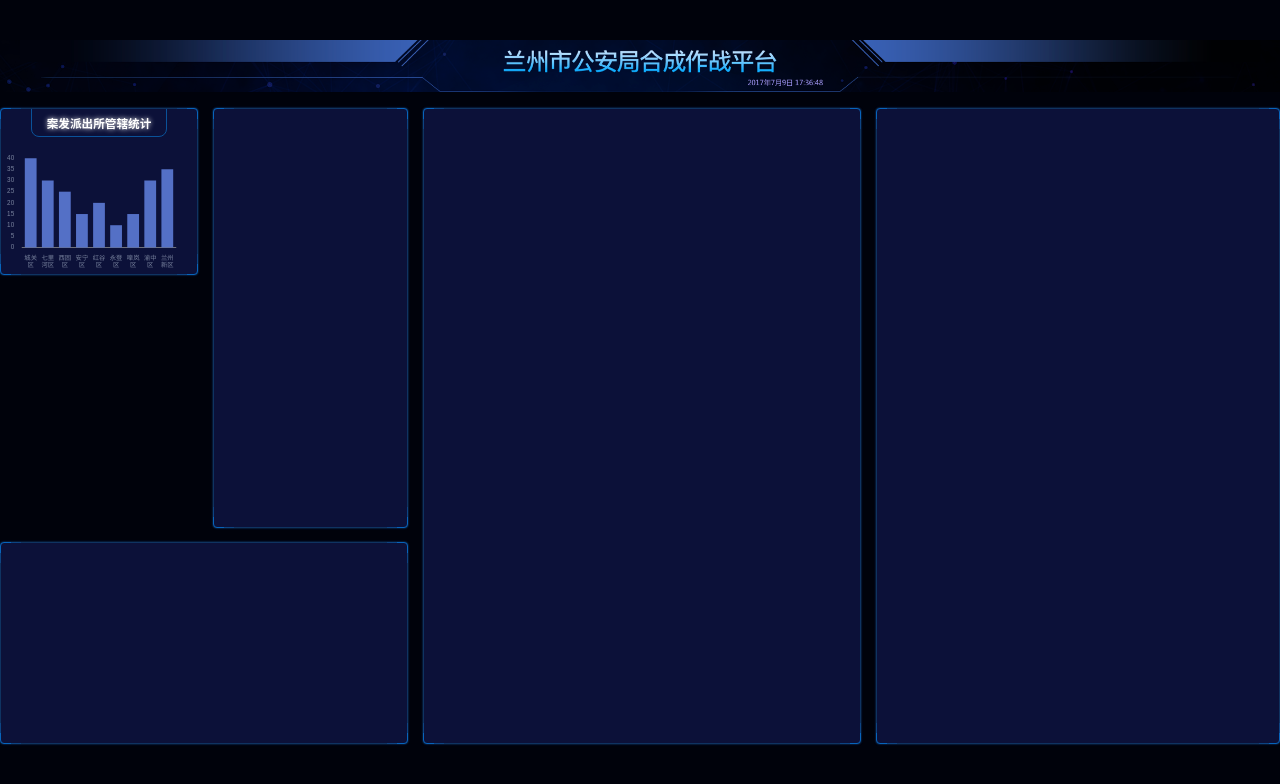
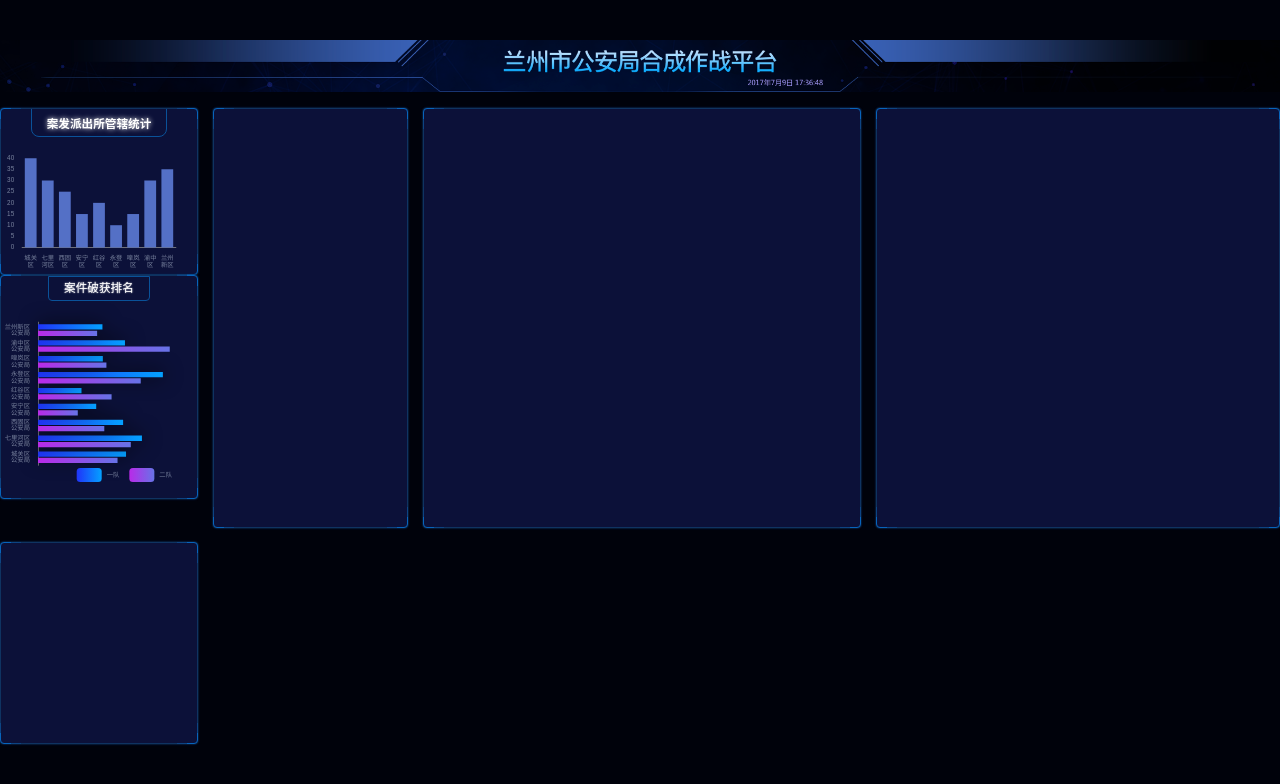
Before and after one commit to tq13111/dataVisualization, a React (Vite) app: page /#/ in a window 1280 px wide. Shown: the top 784 px of the page. Built offline with nearby package versions, Linux system fonts and the light colour scheme.

Commit message:
完成第二个 chart

```diff
--- /dev/null
+++ b/src/constant/baseChartOptions.ts
@@ -0,0 +1,16 @@
+const px = (number: number) => number / 2420 * (window as any).pageWidth;
+
+export const baseChartOptions = {
+  textStyle: {
+    fontSize: px(12),
+    color: '#79839E'
+  },
+  title: {show: false},
+  legend: {show: false},
+  grid: {
+    x: px(40),
+    y: px(40),
+    x2: px(40),
+    y2: px(50),
+  },
+};
--- a/src/constant/option.ts
+++ b/src/constant/option.ts
@@ -1,11 +1,16 @@
-const px = (number: number) => number / 2420 * (window as any).pageWidth;
+import {baseChartOptions} from './baseChartOptions';
+import {createEchartsOptions} from '../shared/create-echarts-options';
+import px from '../shared/px';
+import * as  echarts from 'echarts';
+import { EChartsOption } from 'echarts';
 
-export const option1 = {
+
+export const option1 = createEchartsOptions({
+  ...baseChartOptions,
   xAxis: {
     data: ['城关区', '七里河区', '西固区', '安宁区', '红谷区', '永登区', '嘷岚区', '渝中区', '兰州新区'],
     axisTick: {show: false},
     axisLabel: {
-      fontSize: px(12),
       formatter(value) {
         if (value.length > 2) {
           const array = value.split('');
@@ -16,21 +21,8 @@ export const option1 = {
       }
     },
   },
-  textStyle: {
-    fontSize: px(16),
-    color: '#79839E'
-  },
-  grid: {
-    x: px(40),
-    y: px(40),
-    x2: px(40),
-    y2: px(50),
-  },
   yAxis: {
     splitLine: {show: false},
-    axisLabel: {
-      fontSize: px(12),
-    },
     splitNumber: 10
   },
   series: [{
@@ -38,4 +30,72 @@ export const option1 = {
     type: 'bar',
     data: [40, 30, 25, 15, 20, 10, 15, 30, 35]
   }]
-};
+});
+export const option2: EChartsOption = createEchartsOptions({
+  ...baseChartOptions,
+  grid: {
+    x: px(70),
+    y: px(40),
+    x2: px(50),
+    y2: px(60),
+  },
+  legend: {
+    data: ['一队', '二队'],
+    right: 20,
+    bottom: 10,
+    textStyle: {
+      color: '#79839E'
+    }
+  },
+  xAxis: {
+    show: false
+  },
+  yAxis: {
+    type: 'category',
+    axisTick: {show: false},
+    data: ['城关区公安局', '七里河区公安局', '西固区公安局', '安宁区公安局', '红谷区公安局', '永登区公安局', '嘷岚区公安局', '渝中区公安局', '兰州新区公安局'],
+    axisLabel: {
+      formatter(val) {
+        return val.replace('公安局', '\n公安局');
+      }
+    },
+  },
+  series: [
+    {
+      name: '一队',
+      type: 'bar',
+      itemStyle:{
+        normal:{
+          color:new echarts.graphic.LinearGradient(0,0,1,0,[{
+            offset:0,
+            color:'#2034f9'
+          },{
+            offset:1,
+            color:'#04a1ff'
+          }
+          ]),
+          showColor:'rgba(0,0,0,0.4)',
+          shadowBlur:20
+        }
+      },
+      data: [664, 784, 642, 439, 328, 942, 489, 656, 486]
+    },
+    {
+      name: '二队',
+      type: 'bar',
+      itemStyle:{
+        normal:{
+          color:new echarts.graphic.LinearGradient(0,0,1,0,[{
+            offset:0,
+            color:'#b92ae8'
+          },{
+            offset:1,
+            color:'#6773e7'
+          }
+          ])
+        }
+      },
+      data: [600, 700, 500, 300, 555, 775, 516, 994, 446]
+    }
+  ]
+});
--- a/src/pages/home.scss
+++ b/src/pages/home.scss
@@ -74,6 +74,28 @@
           width: 100%;
         }
       }
+
+      > .破获排名 {
+        height: px(423);
+        display: flex;
+        flex-direction: column;
+        align-items: center;
+
+        h2 {
+          flex-shrink: 0;
+          border: 1px solid #0a5299;
+          border-bottom-left-radius: 4px;
+          border-bottom-right-radius: 4px;
+          font-size: px(22);
+          line-height: px(24);
+          padding: px(10) px(28);
+          text-shadow: 0 0 px(3) white;
+        }
+
+        .chart {
+          flex: 1;
+          width: 100%;
+        }
       }
 
       > .section2 {
@@ -93,3 +115,4 @@
       }
     }
   }
+}
--- a/src/pages/home.tsx
+++ b/src/pages/home.tsx
@@ -2,7 +2,7 @@ import React from 'react';
 import './home.scss';
 import headerBg from '../images/header.png';
 import Chart from '../components/Chart';
-import {option1} from '../constant/option';
+import {option1,option2} from '../constant/option';
 
 export const Home = () => {
   return (
@@ -14,8 +14,14 @@ export const Home = () => {
             <h2>案发派出所管辖统计</h2>
             <Chart option={option1}/>
           </div>
+          <div className="border 破获排名">
+            <h2>案件破获排名</h2>
+            <Chart option={option2}/>
+          </div>
         </section>
-        <section className="border section2"></section>
+        <section className="border section2">
+
+        </section>
         <section className="border section3"></section>
         <section className="border section4"></section>
         <section className="border section5"></section>
--- /dev/null
+++ b/src/shared/create-echarts-options.ts
@@ -0,0 +1,20 @@
+import {baseChartOptions} from '../constant/baseChartOptions';
+import px from './px';
+
+export const createEchartsOptions = (options) => {
+  const result = {
+    ...baseChartOptions,
+    ...options,
+  };
+  if (!(options?.xAxis?.axisLabel?.fontSize)) {
+    result.xAxis = result.xAxis || {};
+    result.xAxis.axisLabel = result.xAxis.axisLabel || {};
+    result.xAxis.axisLabel.fontSize = px(12);
+  }
+  if (!(options?.yAxis?.axisLabel?.fontSize)) {
+    result.yAxis = result.yAxis || {};
+    result.yAxis.axisLabel = result.yAxis.axisLabel || {};
+    result.yAxis.axisLabel.fontSize = px(12);
+  }
+  return result;
+};
--- /dev/null
+++ b/src/shared/px.ts
@@ -0,0 +1,2 @@
+const px = (number: number) => number / 2420 * (window as any).pageWidth;
+export default px
```
Lines whose indentation alone changed are shown as unchanged.
